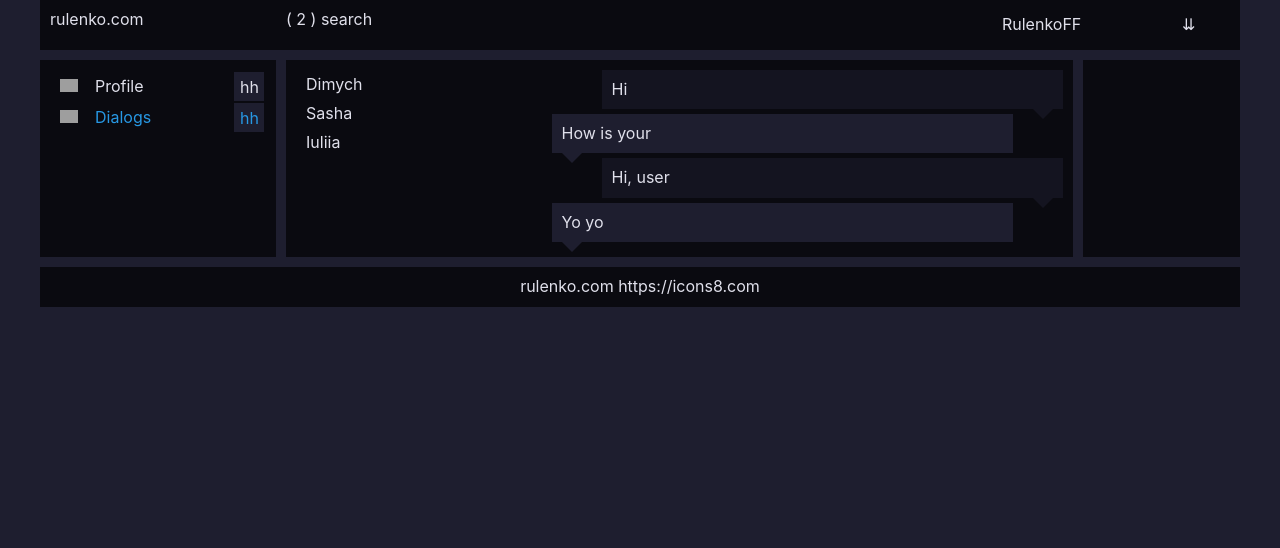
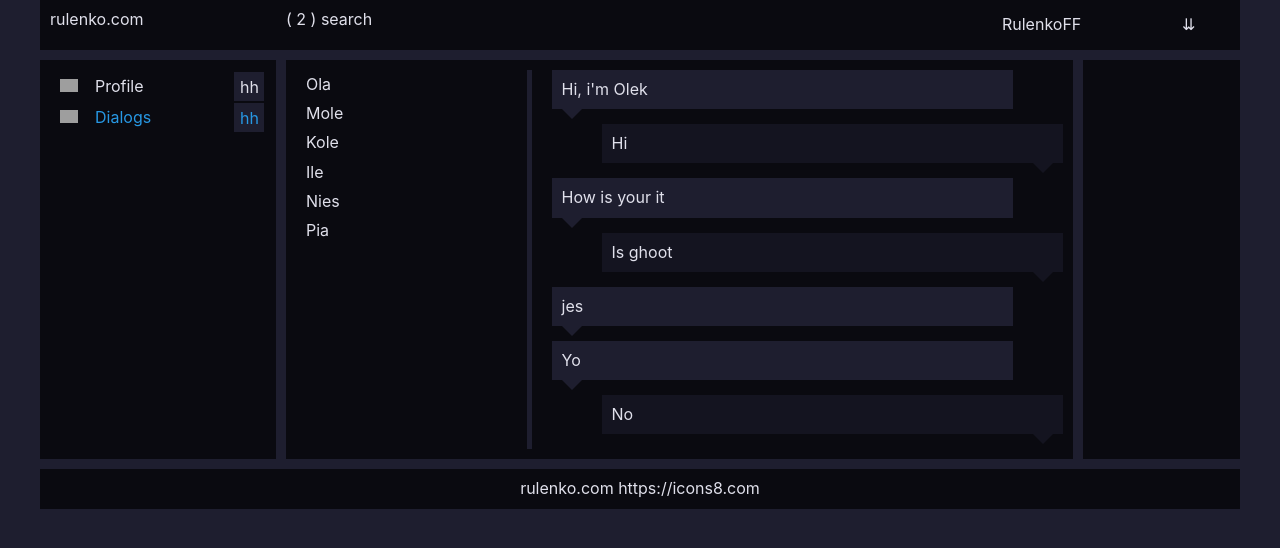
Before and after one commit to OleksandrRulenko/social-2, a React (Create React App) app: page /dialogs in a window 1280 px wide. Shown: the top 548 px of the page. Built offline with nearby package versions, Linux system fonts and the light colour scheme; grey boxes are pictures that could not be loaded.

Commit message:
Function .map

```diff
--- a/src/components/dialogs/Dialogs.jsx
+++ b/src/components/dialogs/Dialogs.jsx
@@ -2,6 +2,8 @@ import React from 'react'
 import s from './Dialogs.module.css'
 import { NavLink } from 'react-router-dom'
 
+
+// *** *** *** *** *** *** *** *** *** *** *** *** *** ***
 const DialogItem = (props) => {
     return (
         <NavLink to={ '/dialogs/' + props.id }>
@@ -14,25 +16,46 @@ const DialogItem = (props) => {
 }
 
 const Message = (props) => {
-    return (
-        <div className={`${s.message} ${s.interlocutor1}`}>{props.message}</div>
-    )
+        if (props.id == 1 ) {
+            return <div className={`${s.message} ${s.interlocutor1}`}>{props.message}</div>
+        } else {
+            return <div className={`${s.message} ${s.interlocutor2}`}>{props.message}</div>
+        }
 }
+// *** *** *** *** *** *** *** *** *** *** *** *** *** ***
+let dialogs = [
+    {id: 1, name: 'Ola'},
+    {id: 2, name: 'Mole'},
+    {id: 3, name: 'Kole'},
+    {id: 4, name: 'Ile'},
+    {id: 5, name: 'Nies'},
+    {id: 6, name: 'Pia'}
+]
+let messages = [
+    {id: 0, message: "Hi, i'm Olek"},
+    {id: 1, message: 'Hi'},
+    {id: 2, message: 'How is your it'},
+    {id: 1, message: 'Is ghoot'},
+    {id: 4, message: 'jes'},
+    {id: 5, message: 'Yo'},
+    {id: 1, message: 'No'},
+]
+
+let dialogsElements = dialogs.map( d =>   <DialogItem id={d.id} name={d.name} /> );
+let messagesElements = messages.map(m => <Message message={m.message} id={m.id} /> );
+
+
+// ****************************************
 
 const Dialogs = (props) => {
     return (
         <div className={s.dialogsPage}>
             <div className={s.dialogsItems}>
-                <DialogItem name='Dimych' id='1'/>
-                <DialogItem name='Sasha' id='2'/>
-                <DialogItem name='Iuliia' id='3'/>
+                { dialogsElements }
             </div>
 
             <div className={s.messages}>
-                <Message message='Hi'/>
-                <div className={`${s.message} ${s.interlocutor2}`}>How is your</div>
-                <Message message='Hi, user'/>
-                <div className={`${s.message} ${s.interlocutor2}`}>Yo yo</div>
+                { messagesElements }
             </div>
         </div>
     )
--- a/src/components/dialogs/Dialogs.module.css
+++ b/src/components/dialogs/Dialogs.module.css
@@ -4,6 +4,7 @@
 }
 .dialogsItems {
     margin-right: 20px;
+    border-right: 5px solid #1e1e2f;
 }
 .dialogItem {
     padding: 5px 10px;
@@ -29,7 +30,7 @@
 } */
 .message {
     padding: 10px;
-    margin-bottom: 5px;
+    margin-bottom: 15px;
 }
 
 .message.interlocutor1 {
--- a/src/components/profile/Profile.jsx
+++ b/src/components/profile/Profile.jsx
@@ -3,11 +3,16 @@ import s from './Profile.module.css'
 import MyPosts from './myPosts/MyPosts'
 import ProfileInfo from './profileInfo/ProfileInfo'
 
+
+
 const Profile = () => {
+
+
     return (
         <div className={s.profilePage}>
             <ProfileInfo />
             <hr />
+
             <MyPosts />
         </div>
     )
--- a/src/components/profile/myPosts/MyPosts.jsx
+++ b/src/components/profile/myPosts/MyPosts.jsx
@@ -1,6 +1,18 @@
 import React from 'react'
 import s from './MyPosts.module.css'
 import Post from './post/Post'
+
+// **************************************
+
+let postData = [
+    {id: 1, message: "It's my first props", likesCount: 12},
+    {id: 2, message: 'Post 222222222', likesCount: 3},
+    {id: 3, message: 'Post 333333333', likesCount: 4},
+]
+
+let post = postData.map( p => <Post post={p.message} likesCount={p.likesCount}/> )
+
+// **************************************
 
 const MyPosts = () => {
     return (
@@ -11,9 +23,9 @@ const MyPosts = () => {
                 <button>Add post</button>
             </div>
             <div className={s.posts}>
-                <Post post="It's my first props" like="2"/>
-                <Post post="Post 222222222" like="12"/>
-                <Post post="Post 333333333" like="25"/>
+                {post}
+                {/* <Post post={postData[0].message} likesCount={postData[0].likesCount}/>
+                <Post post={postData[1].message} likesCount={postData[1].likesCount}/> */}
             </div>
         </div>
     )
```
